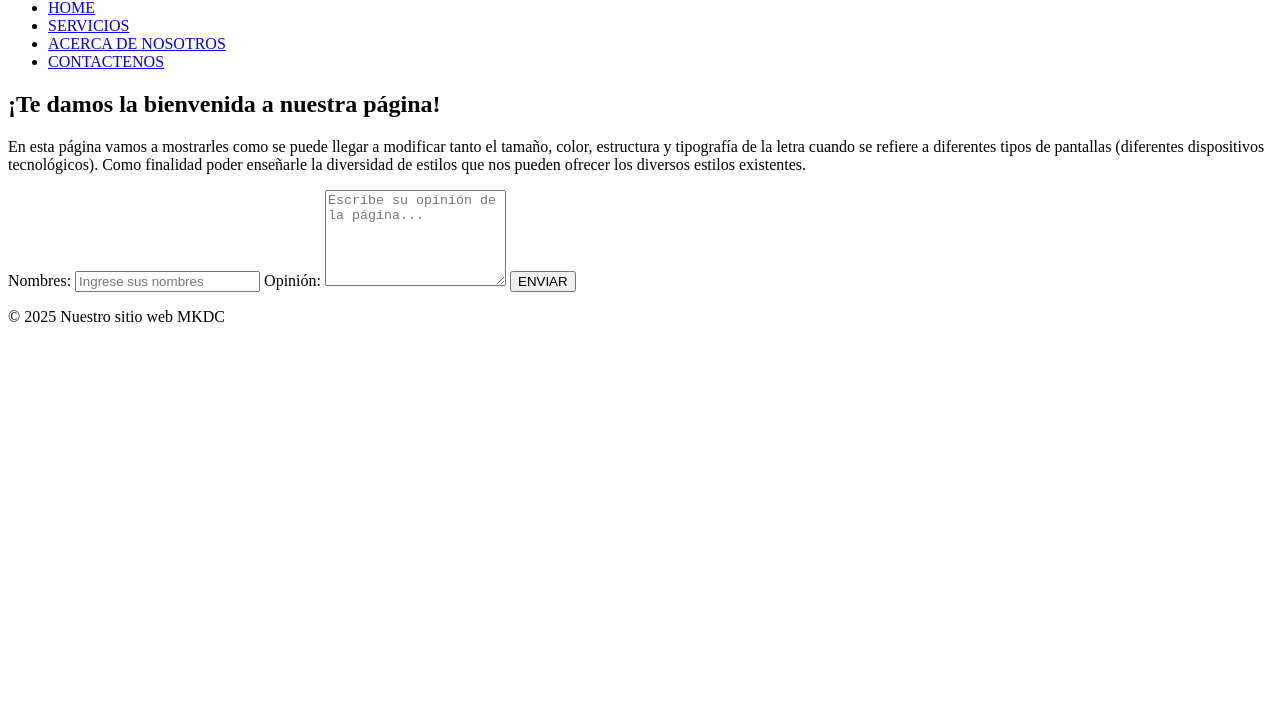
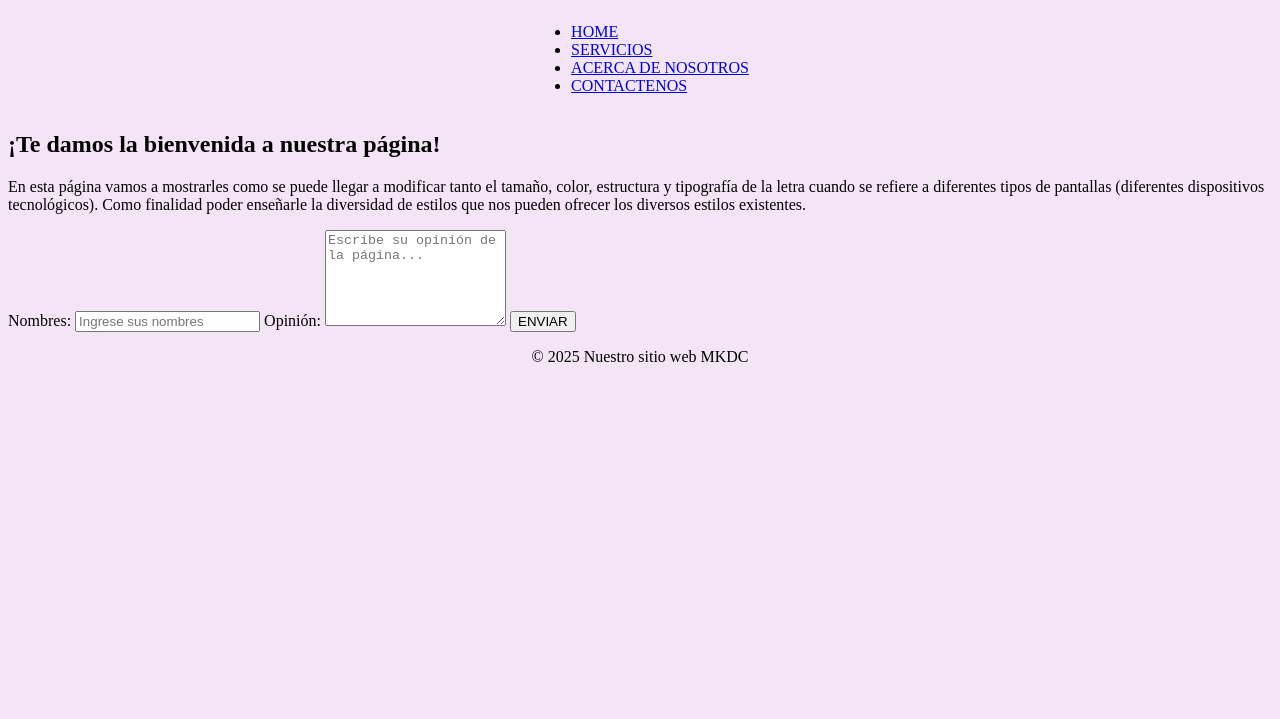
Before and after one commit to Mario-Anrrango/TRABAJO_GRUPAL_P2_WEB_27815, a plain HTML site: page index.html in a window 1280 px wide. Shown: the part 81-800 px from the top of the page. Drawn offline with Linux system fonts and the light colour scheme.

Commit message:
Inserccion de tamaño 769px

```diff
--- a/public/css/styles.css
+++ b/public/css/styles.css
@@ -74,3 +74,11 @@
         color: #0288D1;
     }
 }
+@media (min-width: 769px) {
+    body {
+        background-color: #f3e5f5;
+        display: flex;
+        flex-direction: column;
+        align-items: center;
+    }
+}
```
